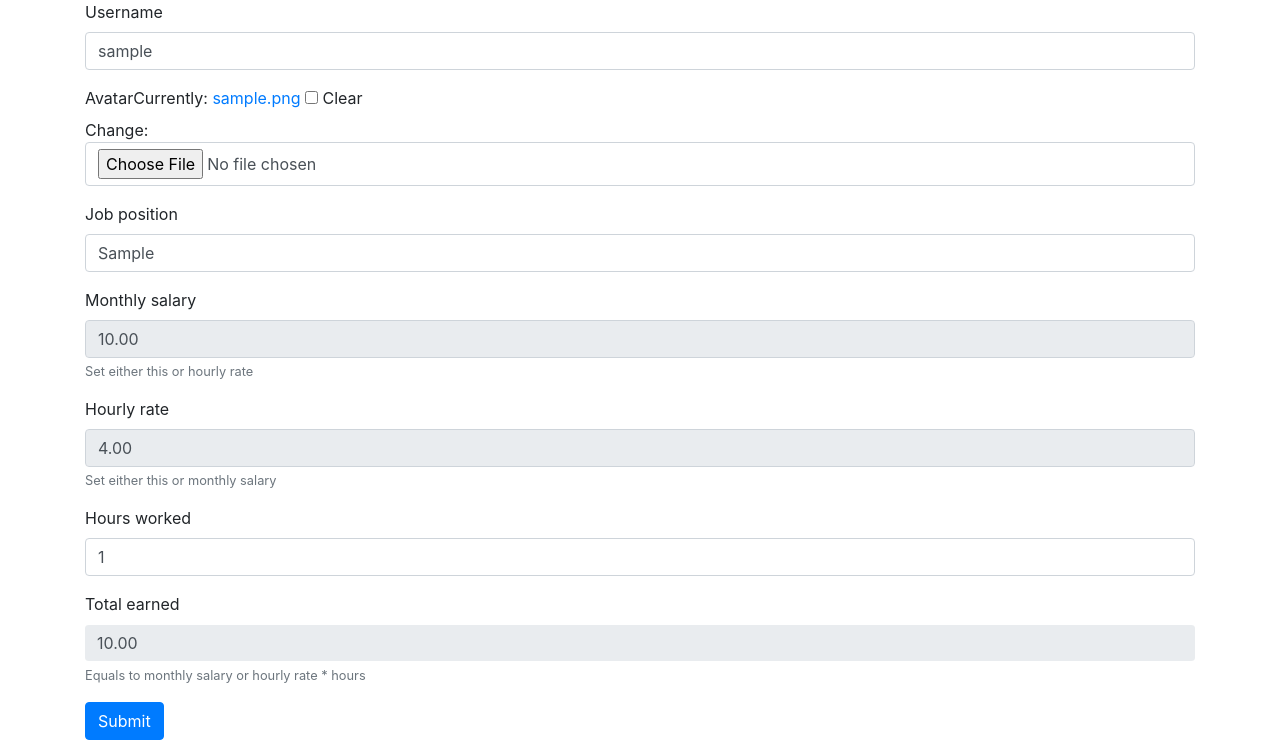
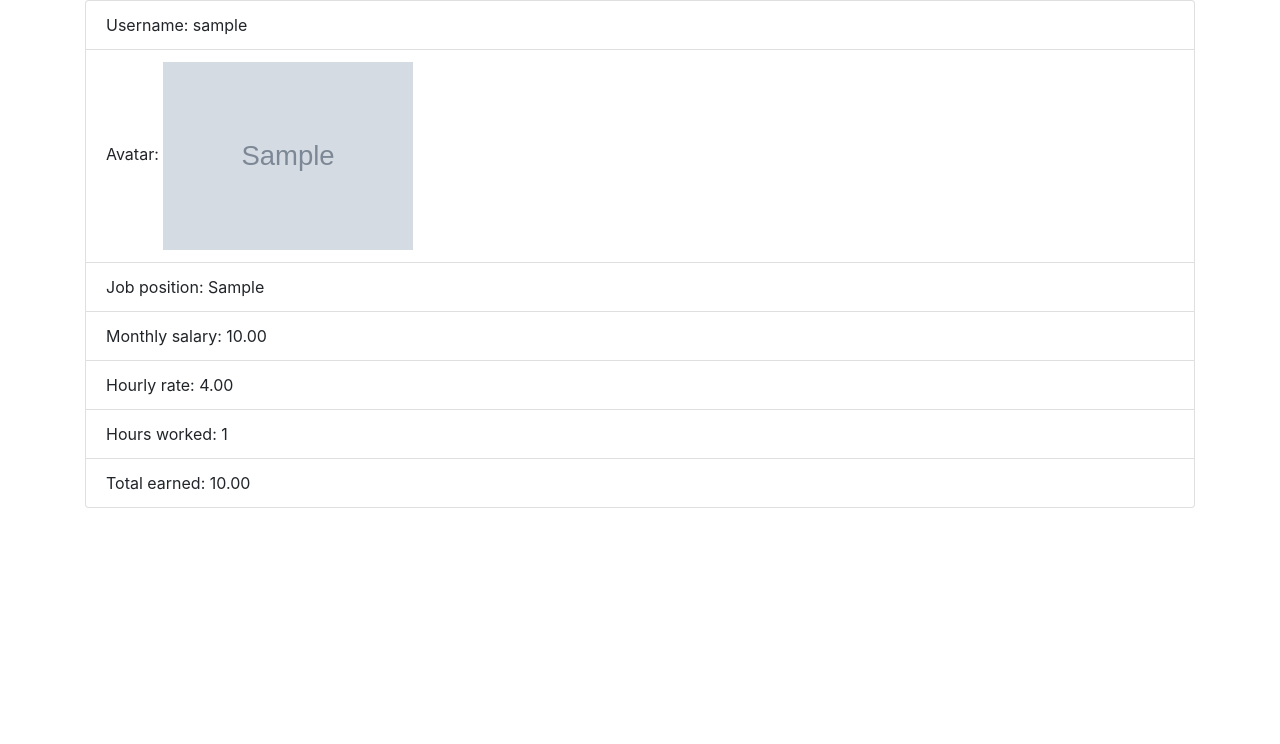
Before and after one commit to alienperfect/MyFinance, a Django app: page /accounts/ in a window 1280 px wide. Shown: the part 56-800 px from the top of the page. Run offline with Django 4.2, Linux system fonts and the light colour scheme; a user stored in the database is signed in; tables that the repository leaves empty hold one stand-in row (values such as "Sample post"); grey boxes marked "Sample" are stand-in pictures; some libraries are stand-ins or nearby versions.

Commit message:
account model, detail view, js field validation and more

```diff
--- a/MyFinance/urls.py
+++ b/MyFinance/urls.py
@@ -1,4 +1,6 @@
 from django.contrib import admin
+from django.conf import settings
+from django.conf.urls.static import static
 from django.urls import path, include
 from django.views.generic import TemplateView
 
@@ -7,4 +9,4 @@ urlpatterns = [
     path('', TemplateView.as_view(template_name='index.html'), name='main'),
     path('accounts/', include('accounts.urls', namespace='accounts')),
     path('accounting/', include('accounting.urls', namespace='accounting')),
-]
+] + static(settings.MEDIA_URL, document_root=settings.MEDIA_ROOT)
--- a/accounts/forms.py
+++ b/accounts/forms.py
@@ -1,5 +1,7 @@
 from django import forms
-from accounts.models import User
+from django.forms import modelformset_factory
+
+from accounts.models import Account, User
 
 
 class AccountUpdateForm(forms.ModelForm):
@@ -21,20 +23,13 @@ class AccountUpdateForm(forms.ModelForm):
         widget=forms.NumberInput(attrs={'placeholder': '0', 'numval': ''})
         )
 
-    total_earned = forms.DecimalField(
-        required=False,
-        help_text='Equals to monthly salary or hourly rate * hours',
-        widget=forms.TextInput(attrs={'value': 0, 'class': 'form-control-plaintext', 'readonly': '', 'numval': ''})
-        )
-
     class Meta:
-        model = User
+        model = Account
         fields = [
-            'username',
-            'avatar',
-            'job_position',
             'monthly_salary',
             'hourly_rate',
             'hours_worked',
-            'total_earned',
         ]
+
+
+UserFormSet = modelformset_factory(User, fields=('username', 'avatar', 'job_position'), extra=0)
--- a/accounts/models.py
+++ b/accounts/models.py
@@ -1,22 +1,35 @@
 from django.db import models
+from django.conf import settings
 from django.contrib.auth.models import AbstractUser
+from django.utils.functional import cached_property
 
-
-def user_directory_path(instance, filename):
-    return 'user_{0}/{1}'.format(instance.id, filename)
+from accounts.utils import user_directory_path
 
 
 class User(AbstractUser):
     email = models.EmailField(max_length=256, unique=True)
     username = models.CharField(max_length=128, blank=True)
+    avatar = models.ImageField(upload_to=user_directory_path, blank=True, null=True)
+    job_position = models.CharField(max_length=64, blank=True)
 
-    avatar = models.ImageField(upload_to=user_directory_path, blank=True, null=True)
-    job_position = models.CharField(max_length=256, blank=True)
+    EMAIL_FIELD = "username"
+    USERNAME_FIELD = "email"
+    REQUIRED_FIELDS = []
+
+
+class Account(models.Model):
     monthly_salary = models.DecimalField(max_digits=8, decimal_places=2, blank=True, null=True)
     hourly_rate = models.DecimalField(max_digits=8, decimal_places=2, blank=True, null=True)
     hours_worked = models.PositiveIntegerField(blank=True, null=True)
     total_earned = models.DecimalField(max_digits=8, decimal_places=2, blank=True, null=True)
+    user = models.OneToOneField(settings.AUTH_USER_MODEL, on_delete=models.CASCADE)
 
-    EMAIL_FIELD = "username"
-    USERNAME_FIELD = "email"
-    REQUIRED_FIELDS = []
+    @cached_property
+    def calculate_total_earned(self):
+        if self.hourly_rate and self.hours_worked:
+            self.total_earned = self.hourly_rate * self.hours_worked
+        elif self.monthly_salary:
+            self.total_earned = self.monthly_salary
+        else:
+            self.total_earned = 0
+        return self.total_earned
--- a/accounts/urls.py
+++ b/accounts/urls.py
@@ -1,11 +1,12 @@
 from django.urls import path
 from django.contrib.auth.views import LogoutView
 
-from accounts.views import LoginView, AccountUpdateView
+from accounts.views import LoginView, AccountUpdateView, AccountDetailView
 
 app_name = 'accounts'
 urlpatterns = [
-    path('', AccountUpdateView.as_view(), name='account-update'),
+    path('', AccountDetailView.as_view(), name='account-detail'),
+    path('update/', AccountUpdateView.as_view(), name='account-update'),
     path('login/', LoginView.as_view(), name='login'),
     path('logout/', LogoutView.as_view(), name='logout'),
 ]
--- /dev/null
+++ b/accounts/utils.py
@@ -0,0 +1,2 @@
+def user_directory_path(instance, filename):
+    return f'user_{instance.id}/{hash(filename)}'
--- a/accounts/views.py
+++ b/accounts/views.py
@@ -1,9 +1,10 @@
 from django.contrib.auth import views
-from django.views.generic import UpdateView
+from django.views.generic import UpdateView, DetailView
 from django.urls import reverse_lazy
 
-from accounts.models import User
-from accounts.forms import AccountUpdateForm
+from accounts.models import Account
+from accounts.forms import AccountUpdateForm, UserFormSet
+
 
 class LoginView(views.LoginView):
     template_name = 'accounts/login.html'
@@ -13,18 +14,33 @@ class LoginView(views.LoginView):
 
 class AccountUpdateView(UpdateView):
     template_name = 'accounts/account_update.html'
-    model = User
+    model = Account
     form_class = AccountUpdateForm
     success_url = reverse_lazy('accounts:account-update')
 
     def get_object(self, queryset=None):
-        return User.objects.get(pk=self.request.user.pk)
+        return Account.objects.get(pk=self.request.user.pk)
+
+    def get_context_data(self, **kwargs):
+        context = super().get_context_data(**kwargs)
+        if self.request == 'POST':
+            context['formset'] = UserFormSet(self.request.POST)
+        else:
+            context['formset'] = UserFormSet()
+        return context
 
     def form_valid(self, form):
-        if form.instance.hourly_rate and form.instance.hours_worked:
-            form.instance.total_earned = form.instance.hourly_rate * form.instance.hours_worked
-        elif form.instance.monthly_salary:
-            form.instance.total_earned = form.instance.monthly_salary
-        else:
-            form.instance.total_earned = 0
+        formset = UserFormSet(self.request.POST, self.request.FILES)
+        print(self.request.FILES)
+        if formset.is_valid():
+            formset.save()
+        form.instance.total_earned = form.instance.calculate_total_earned
         return super().form_valid(form)
+
+
+class AccountDetailView(DetailView):
+    template_name = 'accounts/account_detail.html'
+    model = Account
+
+    def get_object(self, queryset=None):
+        return Account.objects.get(pk=self.request.user.pk)
--- a/static/js/account-update.js
+++ b/static/js/account-update.js
@@ -10,6 +10,7 @@ if ( $( "#id_hourly_rate" ).val() != '' ){
 if ( $( "#id_monthly_salary" ).val() != '' ){
     $( "#id_hourly_rate" ).prop( "disabled", true );
 }
+
 
 $(document).ready(function(){
     $( "#id_hourly_rate" ).on("input", function(){
--- /dev/null
+++ b/templates/accounts/account_detail.html
@@ -0,0 +1,17 @@
+{% extends "base.html" %}
+
+{% block title %}Account{% endblock %}
+
+{% block content %}
+    <div class="container">
+        <ul class="list-group">
+            <li class="list-group-item">Username: {{ request.user.username }}</li>
+            <li class="list-group-item">Avatar: <img src="{{ request.user.avatar.url }}" width="250"></li>
+            <li class="list-group-item">Job position: {{ request.user.job_position }}</li>
+            <li class="list-group-item">Monthly salary: {{ account.monthly_salary }}</li>
+            <li class="list-group-item">Hourly rate: {{ account.hourly_rate }}</li>
+            <li class="list-group-item">Hours worked: {{ account.hours_worked }}</li>
+            <li class="list-group-item">Total earned: {{ account.total_earned }}</li>
+        </ul>
+    </div>
+{% endblock %}
--- a/templates/accounts/account_update.html
+++ b/templates/accounts/account_update.html
@@ -1,6 +1,6 @@
 {% extends "base.html" %}
 
-{% block title %}Personal account{% endblock %}
+{% block title %}Update account{% endblock %}
 
 {% block content %}
     {% load bootstrap4 %}
@@ -10,6 +10,11 @@
         <form method="post" enctype="multipart/form-data">
             {% csrf_token %}
             {% bootstrap_form form %}
+
+            {{ formset.management_form }}
+            {% for form in formset %}
+                {% bootstrap_form form %}
+            {% endfor %}
             {% buttons %}
                 <button type="submit" class="btn btn-primary">
                 Submit
--- a/templates/base.html
+++ b/templates/base.html
@@ -37,7 +37,7 @@
                 {{ user.email }}
               </a>
               <div class="dropdown-menu" aria-labelledby="navbarDropdownMenuLink">
-                <a class="dropdown-item" href="#">Account</a>
+                <a class="dropdown-item" href="{% url 'accounts:account-detail' %}">Account</a>
                 <a class="dropdown-item" href="{% url 'accounts:logout' %}">Logout</a>
               </div>
             </li>
```
Also changed, not shown: accounts/migrations/0001_initial.py, accounts/migrations/0002_user_avatar_user_hourly_rate_user_hours_worked_and_more.py (deleted), accounts/migrations/0002_user_avatar_user_job_position_account.py (added).
